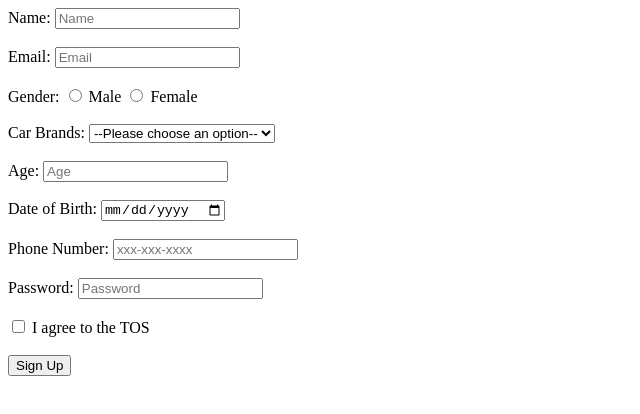
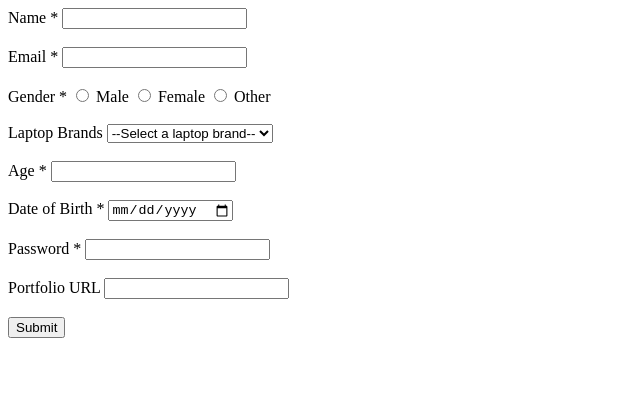
Before and after one commit to acciojob/signup-form-car-kd1120, a website: page main.html in a window 1280 px wide. Shown: the whole page, without its empty margins (0-640 px from the left). Drawn offline with Linux system fonts and the light colour scheme.

Commit message:
created a submission

```diff
--- a/main.html
+++ b/main.html
@@ -1,47 +1,45 @@
 <!DOCTYPE html>
 <html>
 <head>
-    <title>Signup Form</title>
+    <title>Job Application Form</title>
 </head>
 <body>
     <form action="your-server-endpoint" method="post">
-        <label for="name">Name:</label>
-        <input type="text" id="name" name="name" placeholder="Name" required><br><br>
+        <label for="name">Name *</label>
+        <input type="text" id="name" name="name" required><br><br>
 
-        <label for="email">Email:</label>
-        <input type="email" id="email" name="email" placeholder="Email" required><br><br>
+        <label for="email">Email *</label>
+        <input type="email" id="email" name="email" required><br><br>
 
-        <label>Gender:</label>
-        <input type="radio" id="gender_m" name="gender" value="Male" required>
-        <label for="gender_m">Male</label>
-        <input type="radio" id="gender_f" name="gender" value="Female" required>
-        <label for="gender_f">Female</label><br><br>
+        <label>Gender *</label>
+        <input type="radio" id="gender_male" name="gender" value="Male" required>
+        <label for="gender_male">Male</label>
+        <input type="radio" id="gender_female" name="gender" value="Female" required>
+        <label for="gender_female">Female</label>
+        <input type="radio" id="gender_other" name="gender" value="Other" required>
+        <label for="gender_other">Other</label><br><br>
 
-        <label for="cars">Car Brands:</label>
-        <select id="cars" name="cars" required>
-            <option value="" disabled selected>--Please choose an option--</option>
-            <option value="toyota">Toyota</option>
-            <option value="honda">Honda</option>
-            <option value="ford">Ford</option>
-            <!-- Add more options as needed -->
+        <label for="laptop">Laptop Brands</label>
+        <select id="laptop" name="laptop">
+            <option value="">--Select a laptop brand--</option>
+            <option value="apple">Apple</option>
+            <option value="asus">Asus</option>
+            <option value="hp">HP</option>
         </select><br><br>
 
-        <label for="age">Age:</label>
-        <input type="number" id="age" name="age" placeholder="Age" required><br><br>
+        <label for="age">Age *</label>
+        <input type="number" id="age" name="age" required><br><br>
 
-        <label for="dob">Date of Birth:</label>
+        <label for="dob">Date of Birth *</label>
         <input type="date" id="dob" name="dob" required><br><br>
 
-        <label for="tel">Phone Number:</label>
-        <input type="tel" id="tel" name="tel" pattern="[0-9]{3}-[0-9]{3}-[0-9]{4}" placeholder="xxx-xxx-xxxx"><br><br>
+        <label for="password">Password *</label>
+        <input type="password" id="password" name="password" required><br><br>
 
-        <label for="password">Password:</label>
-        <input type="password" id="password" name="password" placeholder="Password" required><br><br>
+        <label for="portfolio">Portfolio URL</label>
+        <input type="url" id="portfolio" name="portfolio"><br><br>
 
-        <input type="checkbox" id="tos" name="tos" required>
-        <label for="tos">I agree to the TOS</label><br><br>
-
-        <button type="submit">Sign Up</button>
+        <button type="submit">Submit</button>
     </form>
 </body>
 </html>
```
